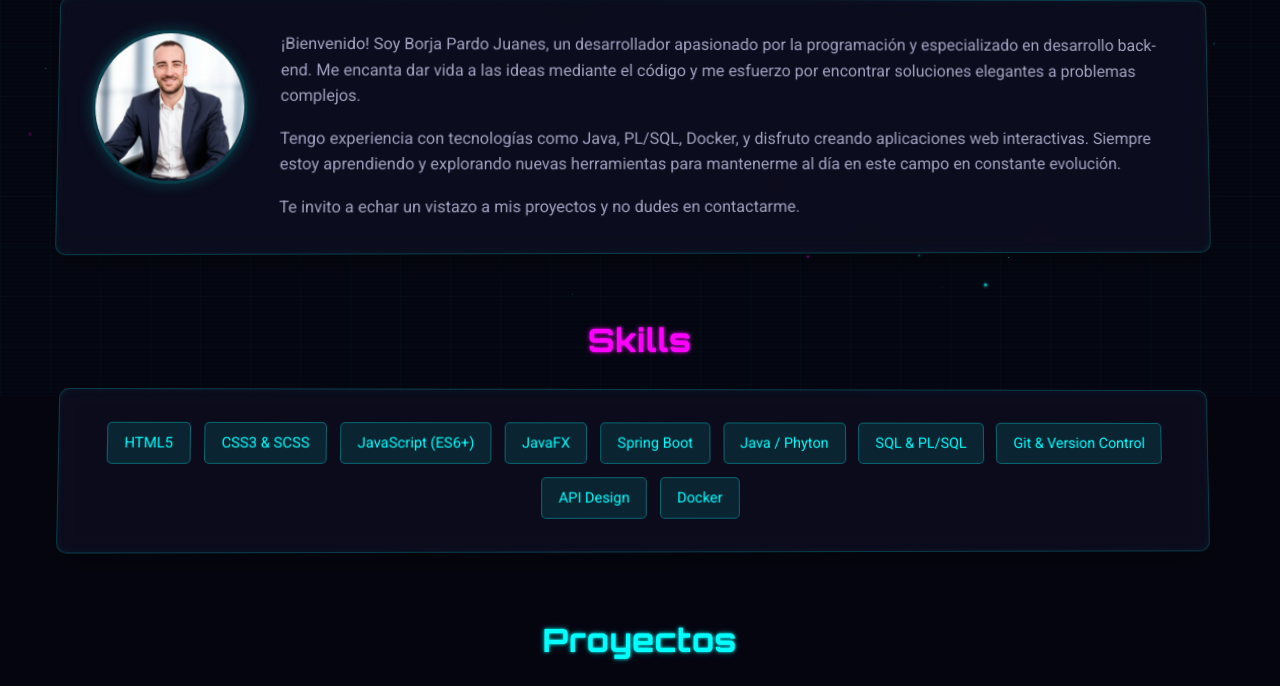
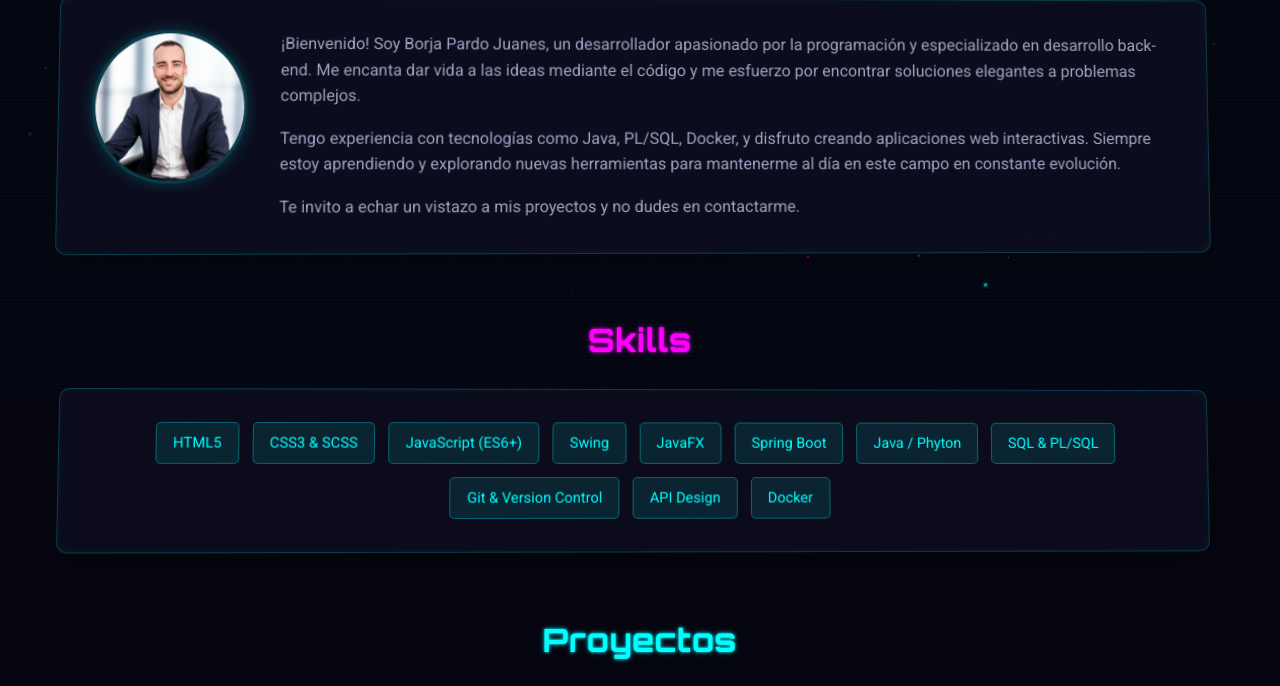
Before and after one commit to CalvaryBloom/Portafolio, a plain HTML site: page index.html in a window 1280 px wide. Shown: the part 404-1090 px from the top of the page. Drawn offline with Linux system fonts and the light colour scheme.

Commit message:
Index actualizado

```diff
--- a/index.html
+++ b/index.html
@@ -74,6 +74,7 @@
                     <li><span>HTML5</span></li>
                     <li><span>CSS3 & SCSS</span></li>
                     <li><span>JavaScript (ES6+)</span></li>
+                    <li><span>Swing</span></li>
                     <li><span>JavaFX</span></li>
                     <li><span>Spring Boot</span></li>
                     <li><span>Java / Phyton</span></li>
```
